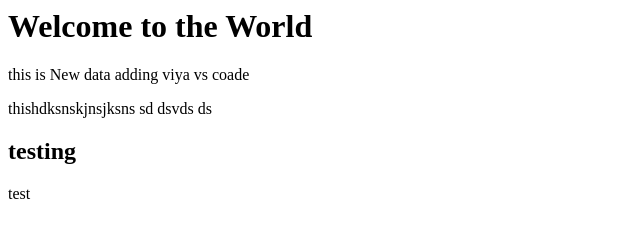
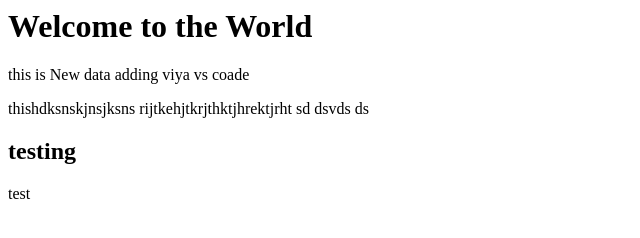
Before and after one commit to VijayBattu1/test, a plain HTML site: page index.html in a window 1280 px wide. Shown: the whole page, without its empty margins (0-640 px from the left). Drawn offline with Linux system fonts and the light colour scheme.

Commit message:
second commit

```diff
--- a/index.html
+++ b/index.html
@@ -6,7 +6,7 @@
 
 <p>this is New data adding viya vs coade</p>
 thishdksnskjnsjksns
-
+rijtkehjtkrjthktjhrektjrht
 sd
 dsvds
 ds
```
